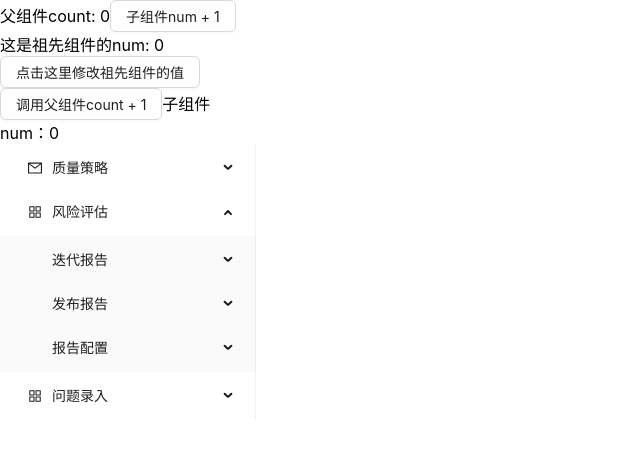
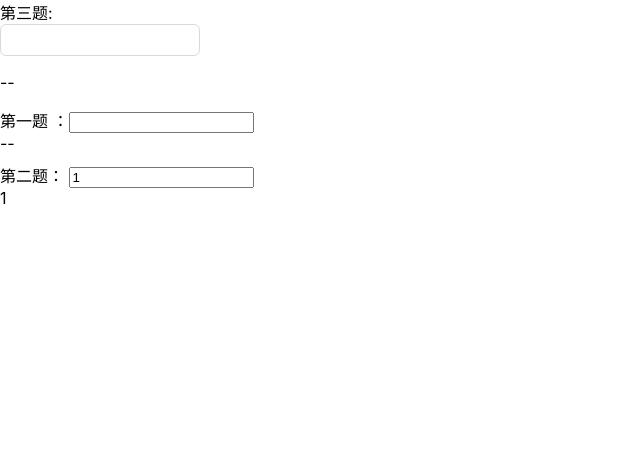
Before and after one commit to TalentedPlayerXXC/my-app, a React (Create React App) app: page / in a window 1280 px wide. Shown: the top 458 px of the page, without its empty margins (0-640 px from the left). Built offline with nearby package versions, Linux system fonts and the light colour scheme.

Commit message:
新增FormItem简化组件&新增数组去重

```diff
--- a/package.json
+++ b/package.json
@@ -13,6 +13,7 @@
     "react-dom": "^18.2.0",
     "react-redux": "^8.1.3",
     "react-scripts": "5.0.1",
+    "typescript": "^5.2.2",
     "web-vitals": "^2.1.0"
   },
   "scripts": {
--- a/src/App.js
+++ b/src/App.js
@@ -1,5 +1,5 @@
 import { useRef, useState } from "react";
-import { Button } from 'antd'
+import { Button, Input } from 'antd'
 import MenuList from "./MenuList";
 import myContext from './redux/reducer'
 import "./App.css";
@@ -9,15 +9,19 @@ import "./App.css";
 
 // import { Provider } from 'react-redux'
 // import store from './redux/store'
+import TableList from './TableList.tsx'
+import { MyInput, MyInput1 } from './MyInput'
+import FormItem from "./FormItem";
 
 function App() {
   const [count, setCount] = useState(0)
+  const [val, setVal] = useState('1')
   const dom = useRef(null)
   // 父组件调用子组件的方法
-  const getRef = () => {
-    dom?.current?.getMenuStatus(2)
-    // 调用子组件num加一
-  }
+  // const getRef = () => {
+  //   dom?.current?.getMenuStatus(2)
+  //   // 调用子组件num加一
+  // }
   return (
     // <Provider store={store}>
     //   <div>
@@ -28,14 +32,28 @@ function App() {
     //     {/* {console.log(dom)} */}
     //   </div>
     // </Provider>
-    <div onClick={getRef}>
-      父组件count: {count}
-      <Button onClick={() => dom?.current?.setNum((s) => s + 1)}>子组件num + 1</Button>
+    // <div onClick={getRef}>
+    <div>
+      <div>
+        第三题: <FormItem name='ceshi'>
+          <Input style={{ width: 200 }} />
+        </FormItem>
+      </div>
+      <div style={{ marginTop: 10 }}>
+        第一题 ：<MyInput />
+      </div>
+      <div style={{ marginTop: 10 }}>
+        第二题： <MyInput1 value={val} onChange={e => setVal(e)} />
+      </div>
+
+      {/* 父组件count: {count}
+      <Button onClick={() => dom?.current?.setNum((s) => s + 1)}>子组件num + 1</Button> */}
       {/* <UseReducer />  */}
       <myContext.Provider value={{
         count, setCount
       }}>
-        <MenuList ref={dom} setCount={setCount} />
+        {/* <MenuList ref={dom} setCount={setCount} />
+        <TableList /> */}
       </myContext.Provider>
       {/* {console.log(dom)} */}
     </div>
--- /dev/null
+++ b/src/FormItem.js
@@ -0,0 +1,32 @@
+import { useState, useEffect, Children, cloneElement } from 'react'
+function FormItem({ name, onChange = null, value = "", children }) {
+    // console.log(name, 'props');
+    const [val, setVal] = useState(value || '')
+    useEffect(() => {
+        setVal(value)
+    }, [value])
+    //  实现一个FormItem 接收name FormItem可以放一个Input组件，放在FomItem下的Input组件可以不用显示传value/onchange,
+    // 同时Input的值会录入到FormItem里面
+    //     // exp: <FormItem name="ceshi">
+    //     // <Input />
+    //     // </FormItem>
+    //     function FormItem({name}) {}
+    const renderChild = () => {
+        return Children.map(children, (child, i) => {
+            return cloneElement(child, {
+                name,
+                onChange: (e) => setVal(e.target.value)
+            })
+        }
+        )
+    }
+    return (
+        <div>
+            {renderChild()}
+            <p>
+                {val || '--'}
+            </p>
+        </div>
+    )
+}
+export default FormItem
--- a/src/MenuList.js
+++ b/src/MenuList.js
@@ -95,6 +95,7 @@ const MenuList = forwardRef((props, ref) => {
     </div>
   );
 })
-class Demo extends React.Component { }
-console.log(MenuList.prototype, '函数组件',Demo.prototype, '类组件');
+// 判断类组件还是函数组件
+// class Demo extends React.Component { }
+// console.log(MenuList.prototype, '函数组件',Demo.prototype, '类组件');
 export default MenuList;
--- /dev/null
+++ b/src/MyInput.js
@@ -0,0 +1,50 @@
+import { useEffect, useState } from "react"
+import { Input } from "antd"
+// 第一题
+function MyInput() {
+    const [val, setVal] = useState('')
+    // / 实现一个组件<Input>组件, 里面有两个标签 div、input，当用户在input框里面输入任意值，div就展示任意值
+    // // exp: 用户输入 123， div中展示123
+
+    // function Input() {
+
+    // return <>
+    // <input />
+    // <div></div>
+    // <>
+    // }
+    return (
+        <>
+            <input onChange={e => setVal(e.target?.value)} value={val} />
+            <div>{val || '--'}</div>
+        </>
+    )
+}
+// 第二题
+function MyInput1(props) {
+    //     // 实现一个组件<Input>组件, 里面有两个标签 div、input，当用户在input框里面输入任意值，div就展示任意值,
+    //     // 同时为input组件实现 value和onChange 可传可不传，当用户输入任意值触发onchange， 当父组件传入value的时候，以父组件为准
+
+    //     // exp: <Input value={'1'} onChange={'xxx'}/>
+    //     // <Input />
+    const { value = "", onChange = null } = props
+    const [val, setVal] = useState(value || '')
+    useEffect(() => {
+        setVal(value)
+    }, [value])
+    return (
+        <>
+            <input onChange={e => onChange ? onChange(e.target?.value) : setVal(e.target?.value)} value={val} />
+            <div>{val || '--'}</div>
+        </>
+    )
+}
+
+
+
+
+
+
+
+
+export { MyInput, MyInput1 };
--- a/src/TableList.tsx
+++ b/src/TableList.tsx
@@ -85,7 +85,6 @@ function TableList({ name = "2" }): any {
         return <Tag color="blue">medium</Tag>;
       case "warn":
         return <Tag color="red">warn</Tag>;
-
       default:
         break;
     }
```
Also changed, not shown: demo.html (+55 -2 lines), 复习.html (+55 -7 lines), 1 other file (tests, documents, lock files or other folders).
